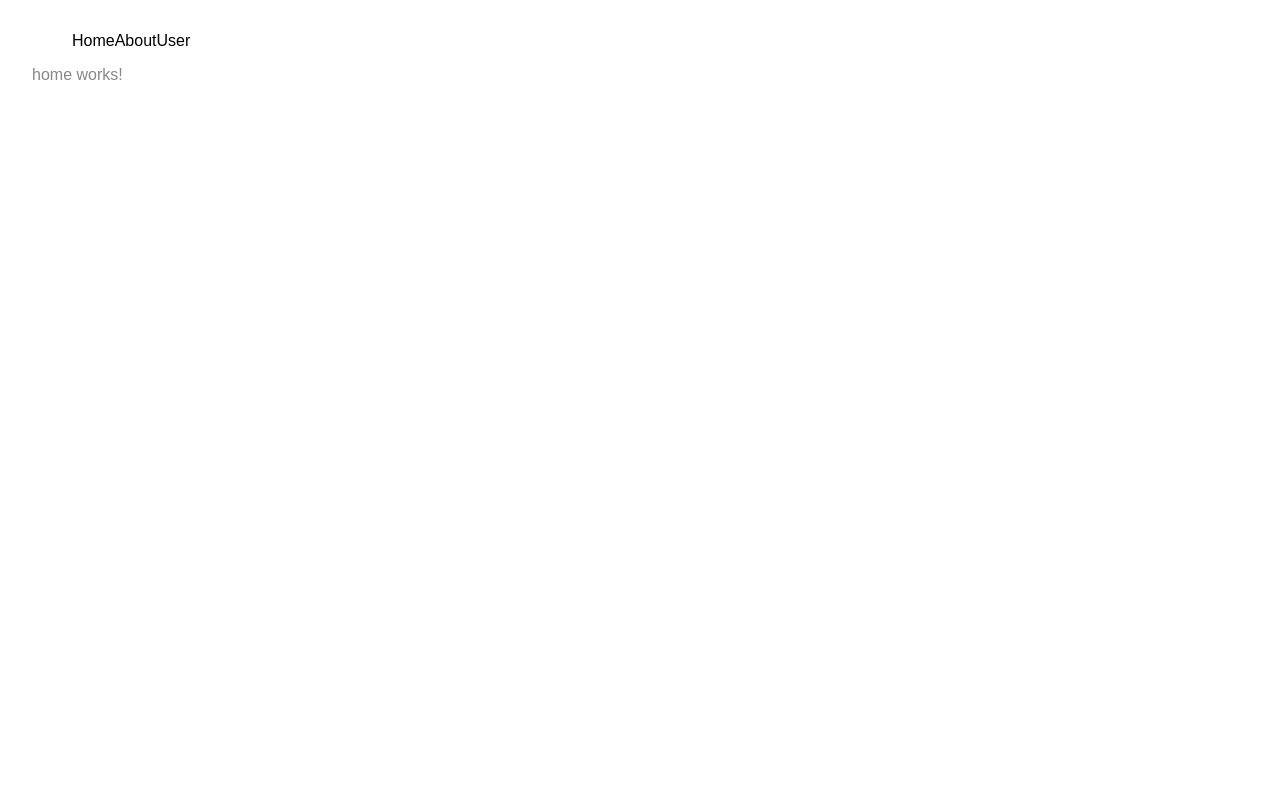
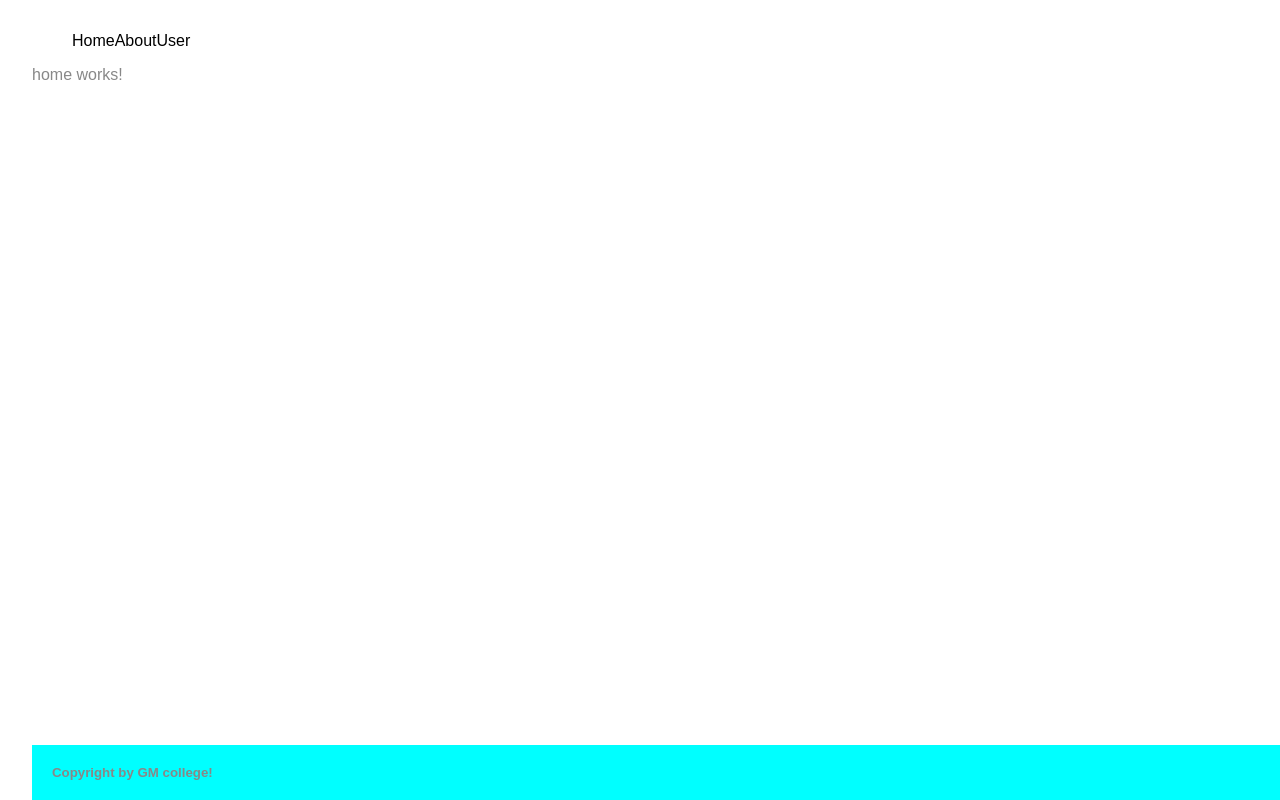
Before and after one commit to limburamu/routing, an Angular app: page / in a window 1280 px wide. Built offline with nearby package versions, Linux system fonts and the light colour scheme.

Commit message:
footer created

```diff
--- a/src/app/app.component.html
+++ b/src/app/app.component.html
@@ -5,6 +5,10 @@
     </div>
 </div>
 
+<div>
+    <app-footer></app-footer>
+</div>
+
 <!-- <app-header></app-header> -->
 
 <!-- <app-footer></app-footer> -->
--- a/src/app/app.component.ts
+++ b/src/app/app.component.ts
@@ -8,5 +8,5 @@ import { Component } from '@angular/core';
   styleUrls: ['./app.component.css']
 })
 export class AppComponent {
-  title = 'bootstrap';
+  title = 'angular routing';
 }
--- a/src/app/footer/footer.component.css
+++ b/src/app/footer/footer.component.css
@@ -0,0 +1,8 @@
+h5{
+    background-color: aqua;
+    padding: 20px;
+    margin: 0;
+    position: absolute;
+    width: 95.3%;
+    bottom: 0;
+}
--- a/src/app/footer/footer.component.html
+++ b/src/app/footer/footer.component.html
@@ -1 +1 @@
-<p>footer works!</p>
+<h5>Copyright by GM college!</h5>
```
